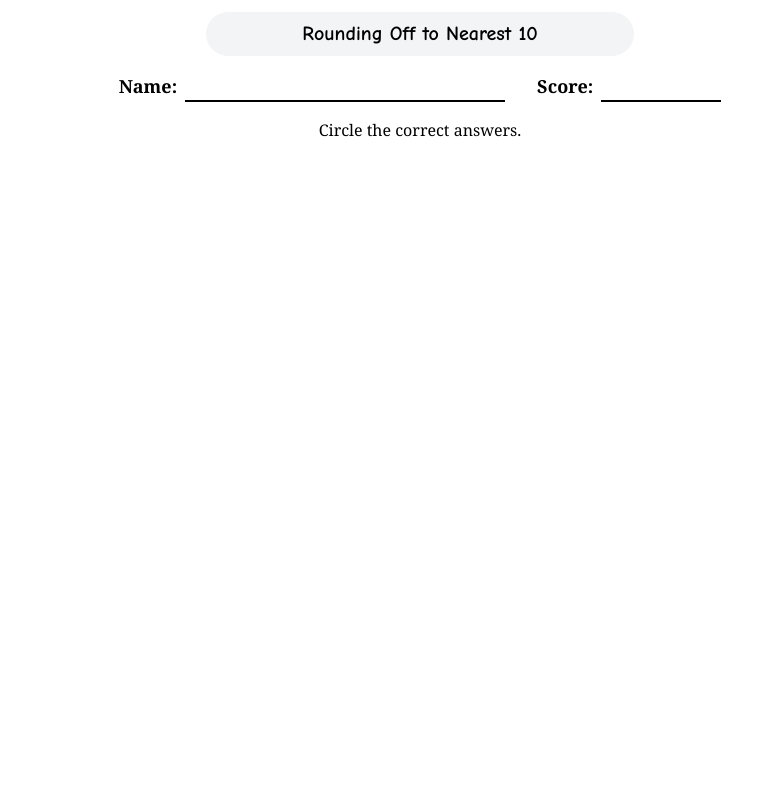
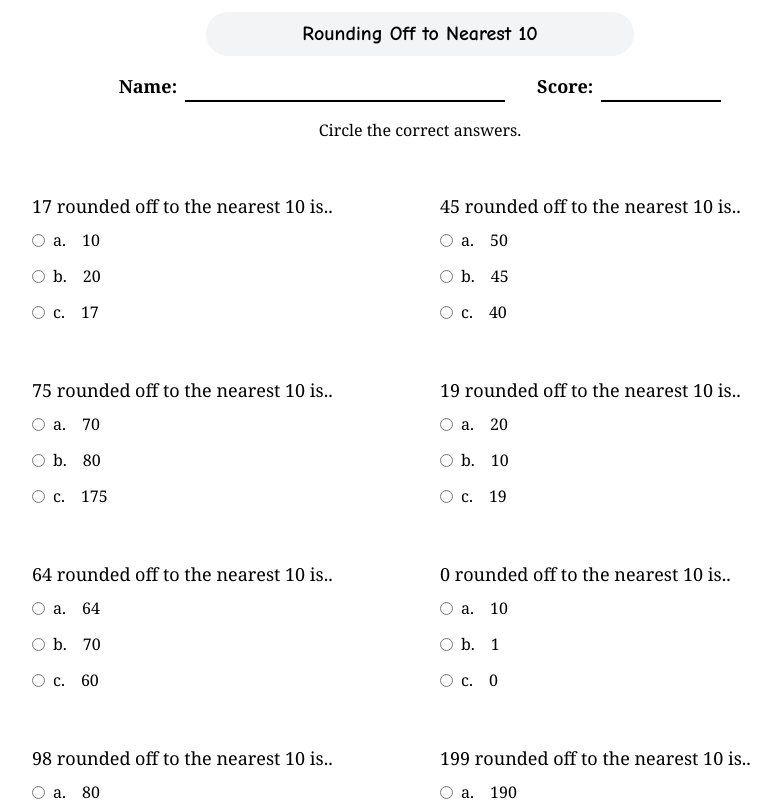
Before and after one commit to lilhalzy/math-worksheet, a React (Vite) app: page / in a window 1280 px wide. Shown: the top 801 px of the page, without its empty margins (220-1000 px from the left). Built offline with nearby package versions, Linux system fonts and the light colour scheme.

Commit message:
refactor: questions

```diff
--- a/src/App.jsx
+++ b/src/App.jsx
@@ -1,10 +1,29 @@
-import React from 'react';
+import React, { useState } from 'react';
 import Header from './components/Header';
+import QuestionList from './components/QuestionList';
 
 const App = () => {
+  const questions = [
+    { questions: "17 rounded off to the nearest 10 is..", options: ["10", "20", "17"], answer: "20" },
+    { questions: "45 rounded off to the nearest 10 is..", options: ["50", "45", "40"], answer: "50" },
+    { questions: "75 rounded off to the nearest 10 is..", options: ["70", "80", "175"], answer: "80" },
+    { questions: "19 rounded off to the nearest 10 is..", options: ["20", "10", "19"], answer: "20" },
+    { questions: "64 rounded off to the nearest 10 is..", options: ["64", "70", "60"], answer: "60" },
+    { questions: "0 rounded off to the nearest 10 is..", options: ["10", "1", "0"], answer: "0" },
+    { questions: "98 rounded off to the nearest 10 is..", options: ["80", "100", "89"], answer: "100" },
+    { questions: "199 rounded off to the nearest 10 is..", options: ["190", "100", "200"], answer: "200" },
+    { questions: "94 rounded off to the nearest 10 is..", options: ["100", "94", "90"], answer: "90" },
+    { questions: "165 rounded off to the nearest 10 is..", options: ["160", "170", "150"], answer: "170" },
+    { questions: "445 rounded off to the nearest 10 is..", options: ["450", "440", "500"], answer: "450" },
+    { questions: "999 rounded off to the nearest 10 is..", options: ["990", "1,000", "909"], answer: "1,000" },
+  ];
+
+  const [userAnswers, setUserAnswers] = useState(Array(questions.length).fill(null));
+
   return (
     <div className="max-w-4xl mx-auto p-3 font-serif pt-40">
       <Header />
+      <QuestionList questions={questions} userAnswers={userAnswers} setUserAnswers={setUserAnswers} />
     </div>
   );
 };
--- /dev/null
+++ b/src/components/QuestionList.jsx
@@ -0,0 +1,34 @@
+const QuestionList = ({ questions, userAnswers, setUserAnswers }) => {
+  return (
+    <div className="mt-6 px-4 md:px-10">
+      <div className="flex flex-col justify-between gap-6 md:grid md:grid-cols-2">
+        {questions.map((q, index) => (
+          <div key={index} className="flex flex-col rounded-lg p-2 h-full">
+            <p className="mb-2 text-sm md:text-lg">{q.questions}</p>
+            <div className="flex-grow flex-col gap-1">
+              {q.options.map((opt, j) => (
+                <label key={j} className="flex items-center md:mb-3 cursor-pointer">
+                  <input
+                    type="radio"
+                    name={`q${index}`}
+                    value={opt}
+                    onChange={() => {
+                      const updated = [...userAnswers];
+                      updated[index] = opt;
+                      setUserAnswers(updated);
+                    }}
+                    checked={userAnswers?.[index] === opt}
+                    className="mr-2"
+                  />
+                  {String.fromCharCode(97 + j)}<span className="mr-4">.</span>{opt}
+                </label>
+              ))}
+            </div>
+          </div>
+        ))}
+      </div>
+    </div>
+  );
+};
+
+export default QuestionList;
```
